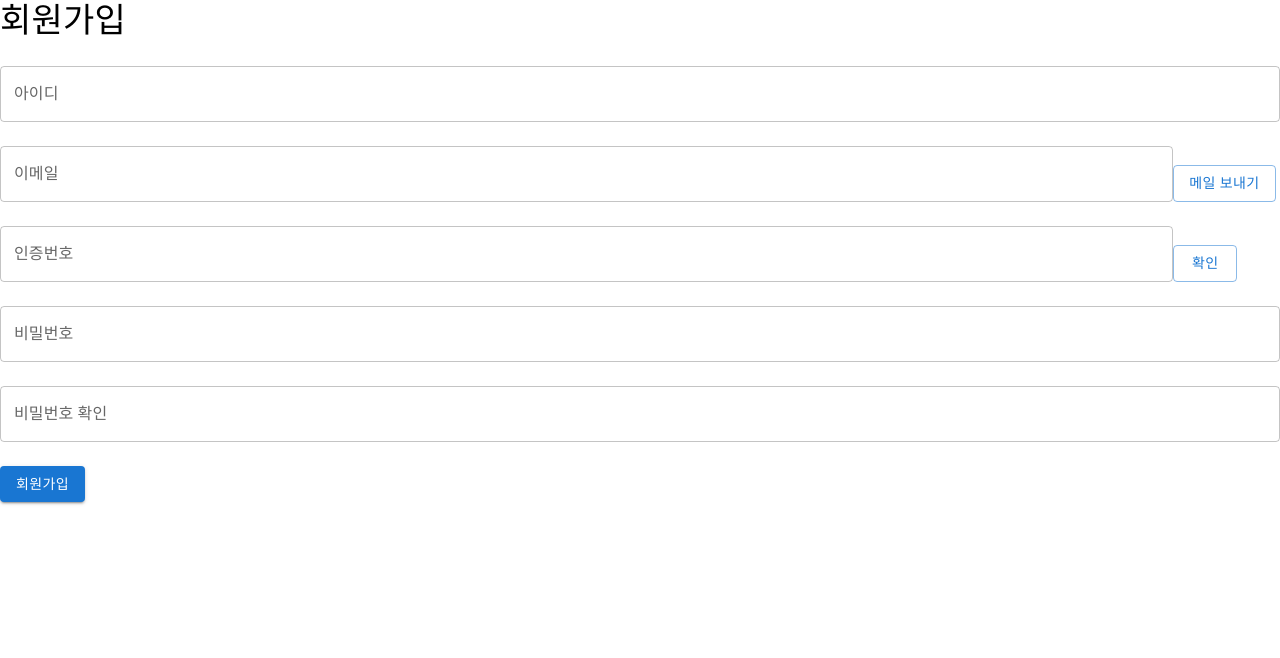
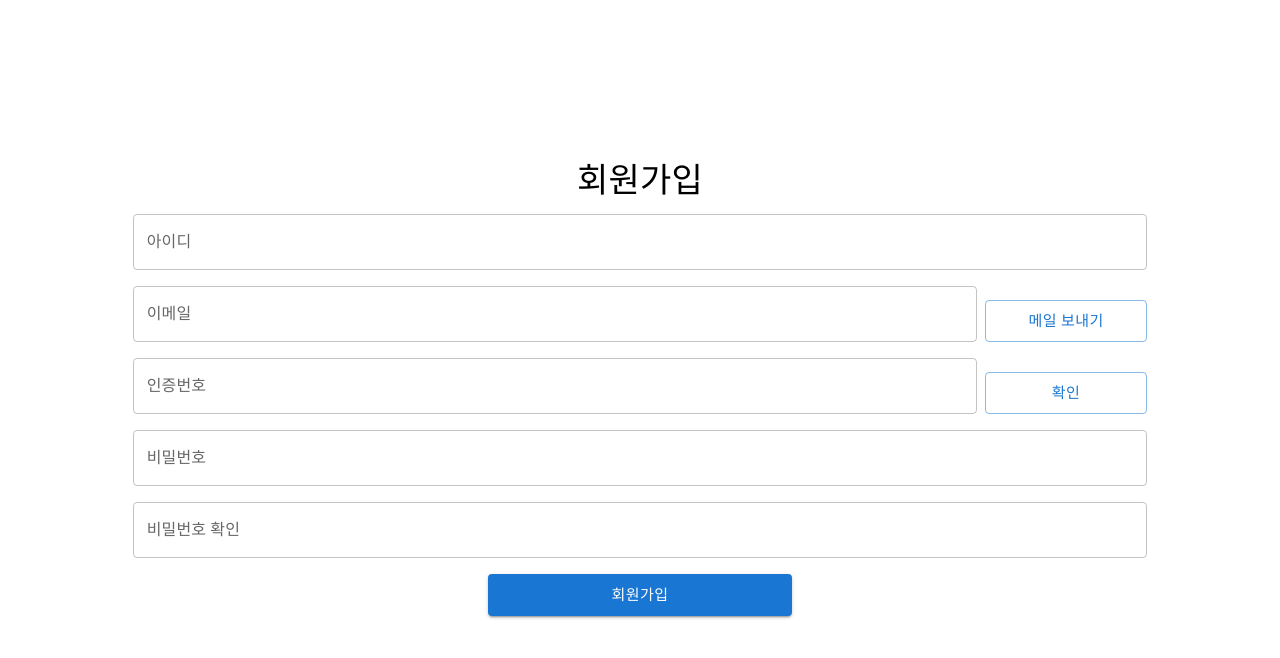
Before and after one commit to hs20180519/lovers-web-project, a React (Create React App) app in the folder front/: page /auth/register in a window 1280 px wide. Shown: the top 658 px of the page. Built offline with nearby package versions, Linux system fonts and the light colour scheme.

Commit message:
:lipstick: Style: Button size up

```diff
--- a/front/src/pages/RegisterPage.js
+++ b/front/src/pages/RegisterPage.js
@@ -1,6 +1,6 @@
 import React, { useState } from "react";
 
-import { Grid, Typography, TextField, Button } from "@mui/material";
+import { Grid, Typography, TextField, Button, Box } from "@mui/material";
 import {
   confirmEmailCode,
   createUser,
@@ -100,11 +100,18 @@ function RegisterPage() {
     }
   };
   return (
-    <Grid container spacing={3}>
-      <Grid item xs={12}>
-        <Typography variant="h4">회원가입</Typography>
-      </Grid>
-      <Grid item xs={12}>
+    <Grid
+      container
+      spacing={3}
+      justifyContent="center"
+      alignItems="center"
+      style={{ minHeight: "100vh" }}
+    >
+      <Grid item xs={10}>
+        <Box p={3}>
+          <Typography variant="h4" align="center" gutterBottom>
+            회원가입
+          </Typography>
           <TextField
             label="아이디"
             fullWidth
@@ -117,30 +124,36 @@ function RegisterPage() {
                 : ""
             }
           />
-      </Grid>
-      <Grid item xs={12} container alignItems="flex-end">
-        <Grid item xs={11}>
+          <Box mt={2}>
+            <Grid container spacing={1} alignItems="flex-end">
+              <Grid item xs={10}>
                 <TextField
                   label="이메일"
                   fullWidth
                   value={email}
                   onChange={handleEmailChange}
                   error={!isEmailValid}
-            helperText={!isEmailValid ? "유효한 이메일을 입력해주세요" : ""}
+                  helperText={
+                    !isEmailValid ? "유효한 이메일을 입력해주세요" : ""
+                  }
                 />
               </Grid>
-        <Grid item xs={1}>
+              <Grid item xs={2}>
                 <Button
                   variant="outlined"
                   color="primary"
                   onClick={handleSendVerificationCode}
+                  size="large"
+                  style={{ width: "100%" }}
                 >
                   메일 보내기
                 </Button>
               </Grid>
             </Grid>
-      <Grid item xs={12} container alignItems="flex-end">
-        <Grid item xs={11}>
+          </Box>
+          <Box mt={2}>
+            <Grid container spacing={1} alignItems="flex-end">
+              <Grid item xs={10}>
                 <TextField
                   label="인증번호"
                   fullWidth
@@ -148,17 +161,20 @@ function RegisterPage() {
                   onChange={(e) => setVerificationCode(e.target.value)}
                 />
               </Grid>
-        <Grid item xs={1}>
+              <Grid item xs={2}>
                 <Button
                   variant="outlined"
                   color="primary"
                   onClick={handleConfirmVerificationCode}
+                  size="large"
+                  style={{ width: "100%" }}
                 >
                   확인
                 </Button>
               </Grid>
             </Grid>
-      <Grid item xs={12}>
+          </Box>
+          <Box mt={2}>
             <TextField
               label="비밀번호"
               type="password"
@@ -172,8 +188,8 @@ function RegisterPage() {
                   : ""
               }
             />
-      </Grid>
-      <Grid item xs={12}>
+          </Box>
+          <Box mt={2}>
             <TextField
               label="비밀번호 확인"
               type="password"
@@ -185,8 +201,8 @@ function RegisterPage() {
                 !isConfirmPasswordValid ? "비밀번호가 일치하지 않습니다." : ""
               }
             />
-      </Grid>
-      <Grid item xs={12}>
+          </Box>
+          <Box mt={2} textAlign="center">
             <Button
               variant="contained"
               color="primary"
@@ -197,9 +213,13 @@ function RegisterPage() {
                 !isPasswordValid ||
                 !isConfirmPasswordValid
               }
+              size="large"
+              style={{ width: "30%" }}
             >
               회원가입
             </Button>
+          </Box>
+        </Box>
       </Grid>
     </Grid>
   );
```
Lines whose indentation alone changed are shown as unchanged.
